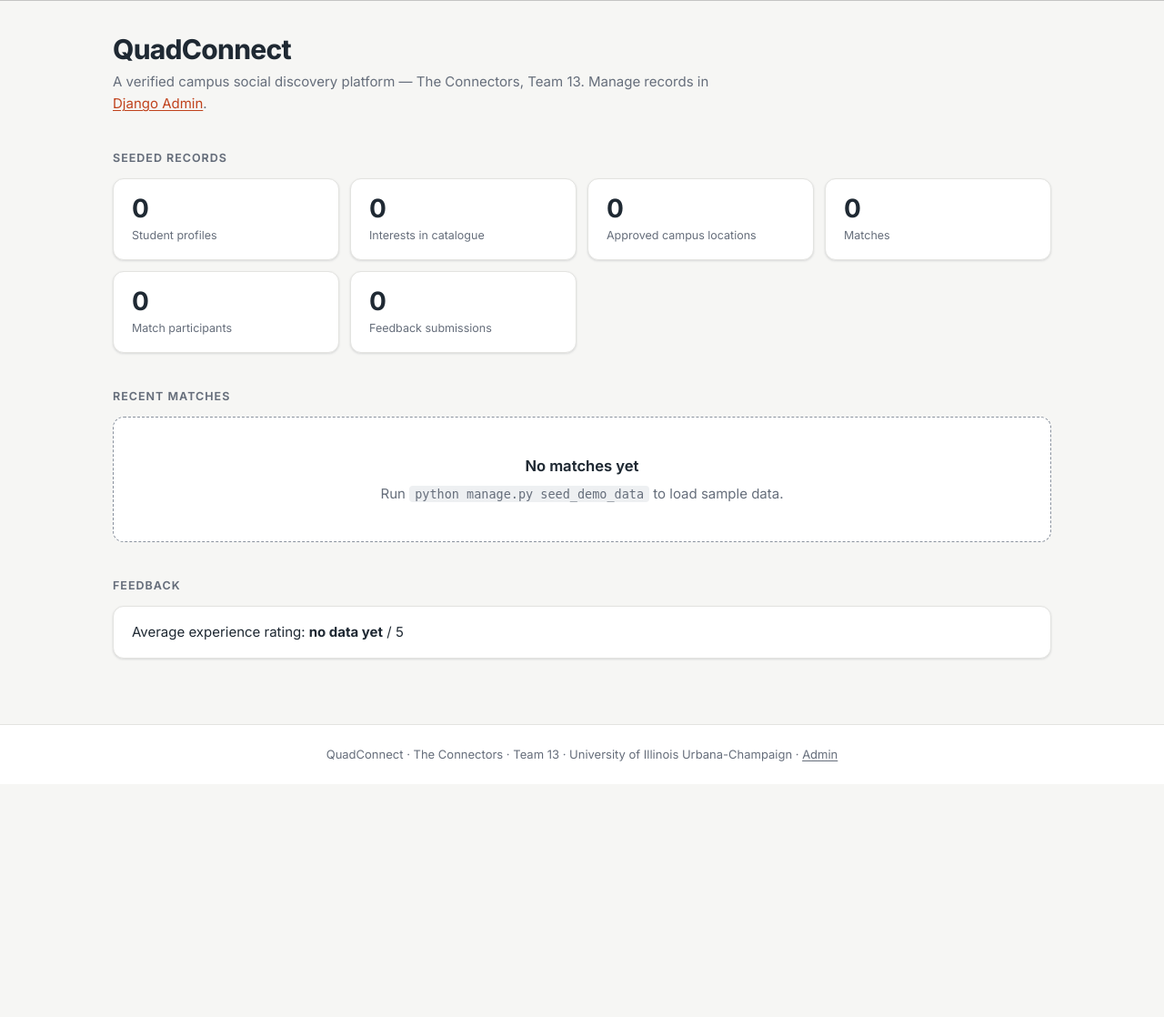
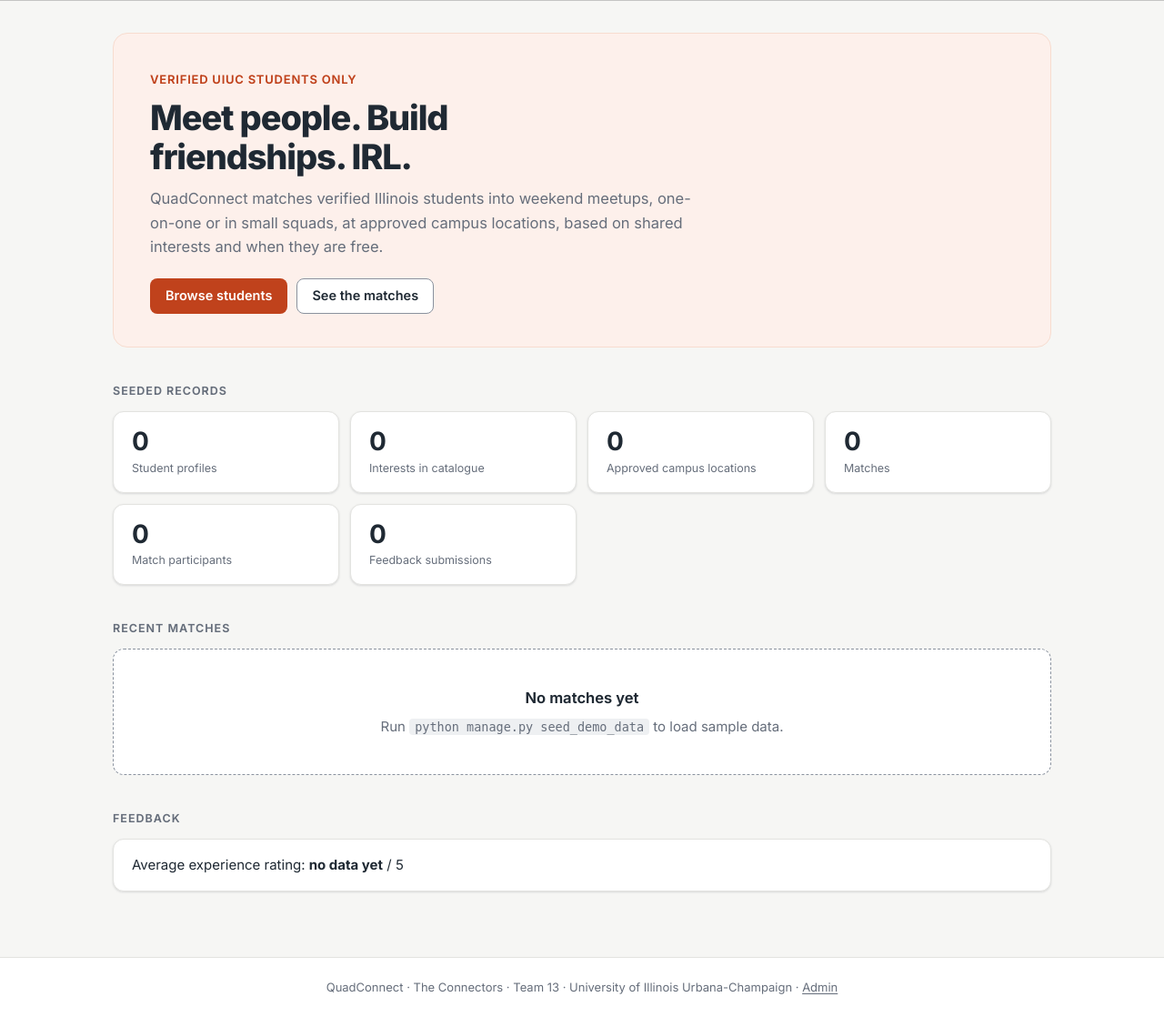
Before and after one commit to manojkmohan5/13_QuadConnect, a Django app: page / in a window 1280 px wide. Shown: the part 60-1178 px from the top of the page at 91% size. Before the commit the page ends 897 px from the top, so only its background shows below. Run offline with Django 5.2, Linux system fonts and the light colour scheme; data that the repository does not hold is empty.

Commit message:
feat(home): add a landing hero with calls to action
Home overrides base.html's page_header block with a hero: tagline, a
one-paragraph pitch and buttons to the student roster and matches.

```diff
--- a/connect/templates/connect/home.html
+++ b/connect/templates/connect/home.html
@@ -5,13 +5,22 @@
 {% endcomment %}
 
 {% block title %}QuadConnect - Home{% endblock %}
-{% block heading %}QuadConnect{% endblock %}
 
-{% block subtitle %}
-  <p class="sub">
-    A verified campus social discovery platform &mdash; The Connectors, Team 13.
-    Manage records in <a href="/admin/">Django Admin</a>.
-  </p>
+{# Replaces base.html's plain <h1> header with the landing-page hero. #}
+{% block page_header %}
+  <section class="hero" aria-labelledby="hero-title">
+    <p class="eyebrow">Verified UIUC students only</p>
+    <h1 id="hero-title">Meet people. Build friendships. IRL.</h1>
+    <p class="lead">
+      QuadConnect matches verified Illinois students into weekend meetups,
+      one-on-one or in small squads, at approved campus locations, based on
+      shared interests and when they are free.
+    </p>
+    <div class="actions">
+      <a class="btn btn-primary" href="{% url 'connect:student-list' %}">Browse students</a>
+      <a class="btn btn-secondary" href="{% url 'connect:match-list' %}">See the matches</a>
+    </div>
+  </section>
 {% endblock %}
 
 {% block content %}
@@ -27,8 +36,9 @@
   </div>
 
   <h2 class="section">Recent matches</h2>
+  <ul class="list">
   {% for match in recent_matches %}
-    <div class="card" style="margin-bottom:10px;">
+    <li class="card">
       <div class="row">
         <div>
           <div class="title">{{ match.get_connection_type_display }}</div>
@@ -41,13 +51,14 @@
         </div>
         <span class="badge">{{ match.get_status_display }}</span>
       </div>
-    </div>
+    </li>
   {% empty %}
-    <div class="empty">
+    <li class="empty">
       <div class="big">No matches yet</div>
       <p>Run <code>python manage.py seed_demo_data</code> to load sample data.</p>
-    </div>
+    </li>
   {% endfor %}
+  </ul>
 
   <h2 class="section">Feedback</h2>
   <div class="card">
```
